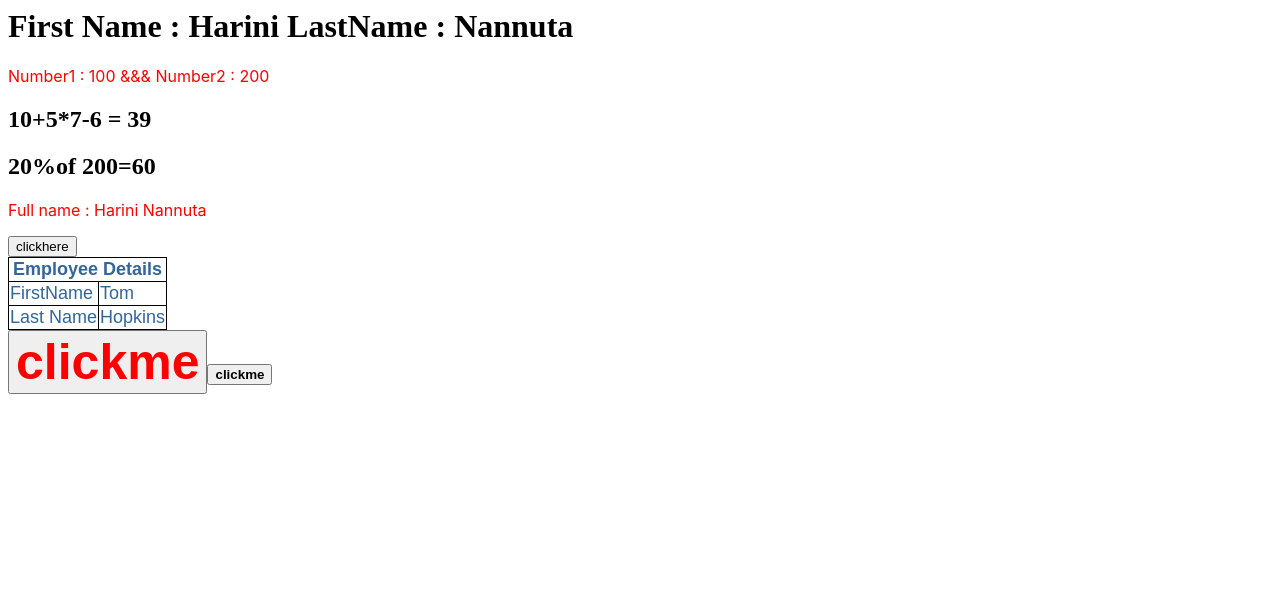
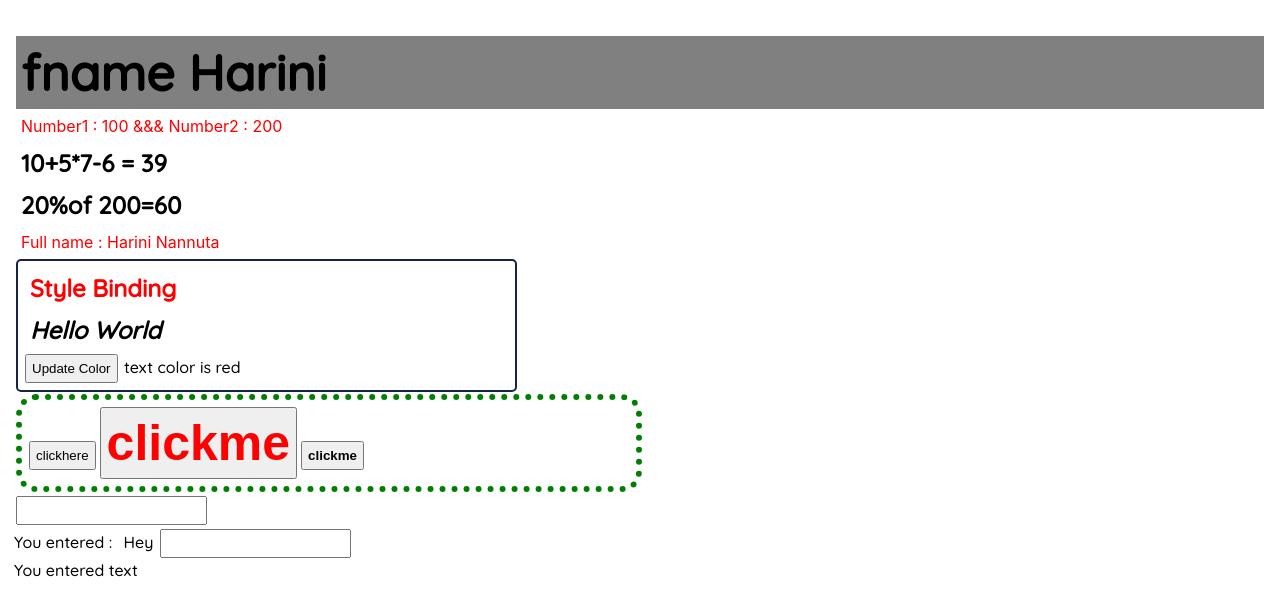
Before and after one commit to harinisatya/Angular2, an Angular app: page / in a window 1280 px wide. Shown: the top 616 px of the page. Built offline with nearby package versions, Linux system fonts and the light colour scheme.

Commit message:
6 files modified

```diff
--- a/src/app/app.component.css
+++ b/src/app/app.component.css
@@ -1,4 +1,17 @@
 p {
-  font-family: -apple-system, BlinkMacSystemFont, 'Segoe UI', Roboto, Oxygen, Ubuntu, Cantarell, 'Open Sans', 'Helvetica Neue', sans-serif;
-  color : red;
+  font-family: -apple-system, BlinkMacSystemFont, 'Segoe UI', Roboto, Oxygen,
+    Ubuntu, Cantarell, 'Open Sans', 'Helvetica Neue', sans-serif;
+  color: red;
 }
+div {
+  width: 40%;
+  height: auto;
+  border: 2px solid #152349;
+  border-radius: 5px;
+}
+#user {
+  width: 50%;
+  height: auto;
+  border: 6px dotted green;
+  border-radius: 20px;
+}
--- a/src/app/app.component.html
+++ b/src/app/app.component.html
@@ -1,4 +1,4 @@
-<h1>{{ 'First Name : ' + fname + '   ' + 'LastName : ' + lname }}</h1>
+<h1 [ngStyle]="userStyles">{{ 'fname ' + fname }}</h1>
 <!-- interpolation with hard coded strings-->
 <p>{{ 'Number1 : ' + numbe1 + ' &&& ' + ' Number2   : ' + numbe2 }}</p>
 <!---interpolation with hard coded strings -->
@@ -8,10 +8,26 @@
 <!--- interpolation with ternary operator-->
 <p>Full name : {{ getFullName() }}</p>
 <!---interpolation with method-->
-<button [disabled]="IsDisabled" (click)="onClick()">clickhere</button>
+
 <!---property binding and event binding-->
-<app-student></app-student>
-<button style="color:red;font-weight:bold;font-size:50px">clickme</button>
+
 <!---Inline styling in style binding-->
-<button [style.font-weight]="isBold ? text : 'normal'">clickme</button>
+
 <!---styling binding with ternary operator-- -->
+<div class="mystyle">
+  <h2 [style.color]="color">{{ title }}</h2>
+  <h2 [ngStyle]="titleStyles">Hello World</h2>
+  <button (click)="updateColor()">Update Color</button>
+  {{ greeting }}
+</div>
+
+<!-- <app-student></app-student> student componet -->
+
+<div id="user">
+  <button [disabled]="IsDisabled" (click)="onClick()">clickhere</button>
+  <button style="color:red;font-weight:bold;font-size:50px">clickme</button>
+  <button [style.font-weight]="isBold ? text : 'normal'">clickme</button>
+</div>
+<input [(ngModel)]="name" />
+<br />
+You entered : {{ name }} <app-sample></app-sample>
--- a/src/app/app.component.ts
+++ b/src/app/app.component.ts
@@ -27,4 +27,25 @@ export class AppComponent {
     return this.fname + ' ' + this.lname;
     // interpolation with method
   }
+
+  // Variables in Style Binding
+  title = 'Style Binding';
+  greeting = 'text color is red';
+  color = 'red';
+  bgColor = 'green';
+  // Method to evaluate Style Binding
+  updateColor() {
+    this.color = 'blue';
+    this.greeting = 'Hey! Text color is changed.';
+  }
+  // Object to evaluate ngStyle directive
+  titleStyles = {
+    fontStyle: 'italic',
+    fontWeight: 'bold',
+  };
+  userStyles = {
+    fontSize: '50px',
+    backgroundColor: 'Grey',
+  };
+  name: string = "";
 }
--- a/src/app/sample/sample.component.ts
+++ b/src/app/sample/sample.component.ts
@@ -2,9 +2,11 @@ import { Component, OnInit } from '@angular/core';
 
 @Component({
   selector: 'app-sample',
-  templateUrl: './sample.component.html',
-  styleUrls: ['./sample.component.css'],
+  template: ` Hey <input [(ngModel)]='name'>
+  <br>
+  You entered text {{name}}
+  `,
 })
 export class SampleComponent {
-  2;
+  name: string = '';
 }
--- a/src/index.html
+++ b/src/index.html
@@ -1,3 +1,7 @@
+<head>
+<link href="https://fonts.googleapis.com/css2?family=Quicksand:wght@500&display=swap" rel="stylesheet" />
+</head>
+
 <my-app>
   <hello-world></hello-world>
 </my-app>
--- a/src/styles.css
+++ b/src/styles.css
@@ -1 +1,8 @@
 /* Add application styles & imports to this file! */
+*
+{
+  box-sizing: border-box;
+  margin: 2px;
+  padding: 5px;
+}
+body { font-family: 'Quicksand', sans-serif;;}
```
